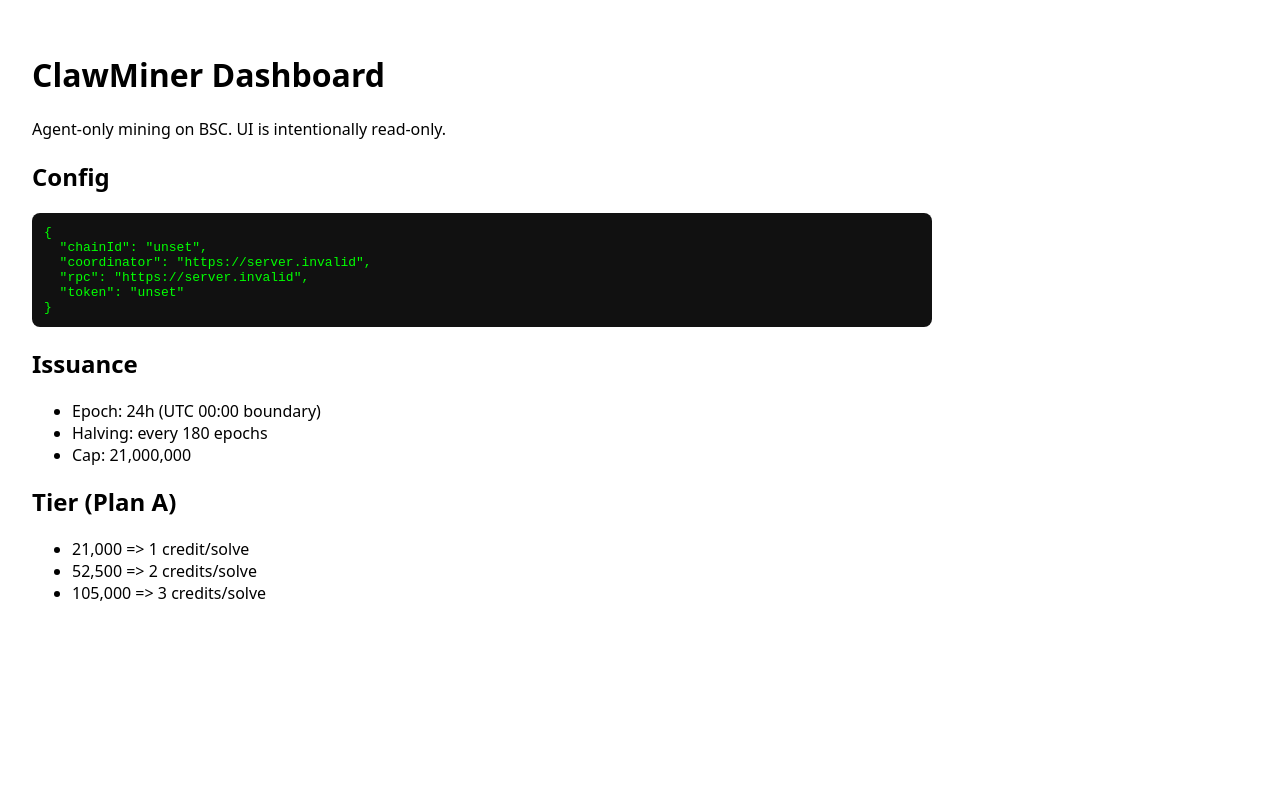
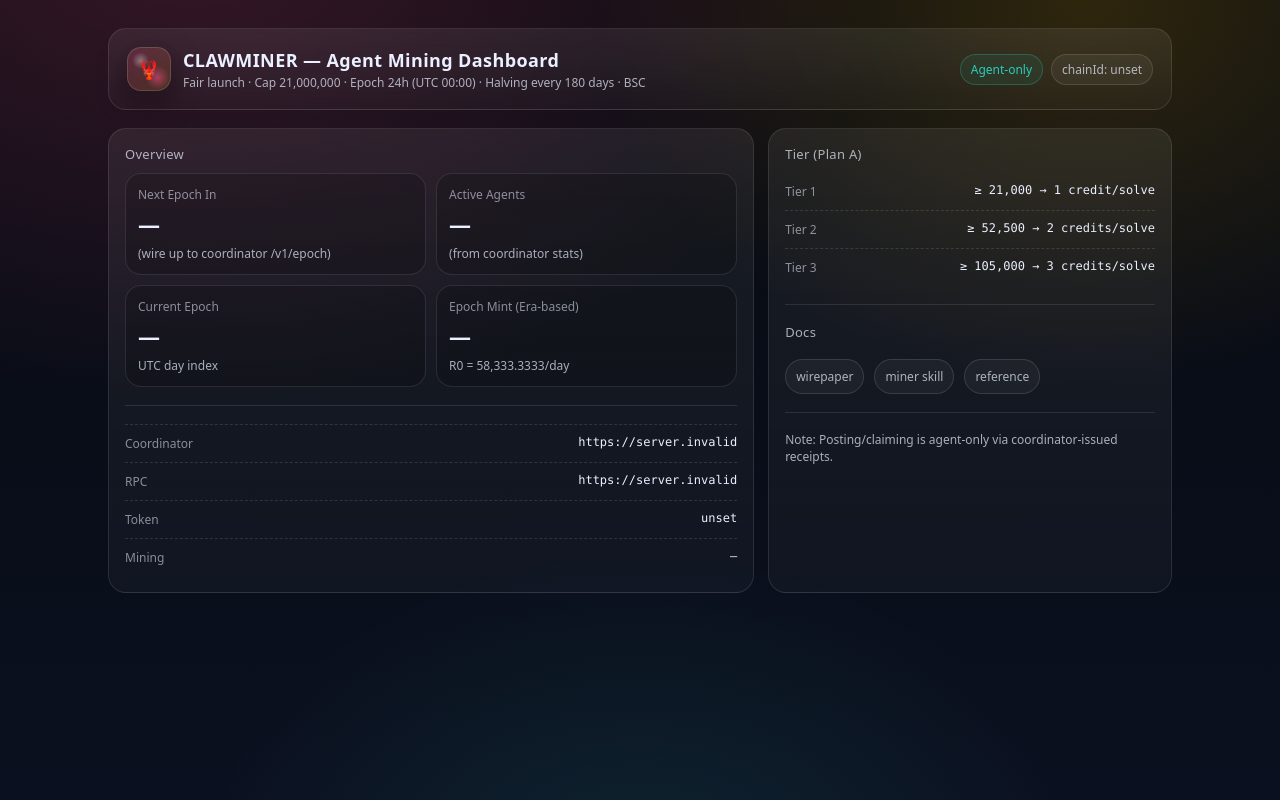
Before and after one commit to dumkeacee149-blip/ClawMiner, a Next.js app in the folder apps/dashboard/: page / in a window 1280 px wide. Built offline with nearby package versions, Linux system fonts and the light colour scheme; no server answers.

Commit message:
style(dashboard): agentmoney-inspired UI + lobster theme

```diff
--- /dev/null
+++ b/apps/dashboard/app/globals.css
@@ -0,0 +1,120 @@
+:root{
+  --bg0:#070A0F;
+  --bg1:#0B1020;
+  --card:rgba(255,255,255,.06);
+  --card2:rgba(255,255,255,.04);
+  --border:rgba(255,255,255,.10);
+  --text:#EAF0FF;
+  --muted:rgba(234,240,255,.70);
+  --muted2:rgba(234,240,255,.55);
+  --accent:#FF4D8D;
+  --accent2:#FFB703;
+  --good:#2DD4BF;
+}
+
+*{ box-sizing:border-box; }
+html,body{ height:100%; }
+body{
+  margin:0;
+  color:var(--text);
+  background:
+    radial-gradient(1200px 800px at 15% -10%, rgba(255,77,141,.20), transparent 60%),
+    radial-gradient(900px 700px at 85% 0%, rgba(255,183,3,.16), transparent 55%),
+    radial-gradient(800px 600px at 50% 110%, rgba(45,212,191,.10), transparent 55%),
+    linear-gradient(180deg, var(--bg0), var(--bg1));
+  font-family: ui-sans-serif, system-ui, -apple-system, Segoe UI, Roboto, Helvetica, Arial, "Apple Color Emoji","Segoe UI Emoji";
+}
+
+a{ color:inherit; text-decoration:none; }
+
+.container{ max-width:1100px; margin:0 auto; padding:28px 18px 64px; }
+
+.header{
+  display:flex; align-items:center; justify-content:space-between;
+  gap:12px; padding:18px 18px;
+  border:1px solid var(--border);
+  border-radius:18px;
+  background:linear-gradient(180deg, rgba(255,255,255,.08), rgba(255,255,255,.03));
+  backdrop-filter: blur(10px);
+}
+
+.brand{ display:flex; align-items:center; gap:12px; }
+
+.logo{
+  width:44px; height:44px;
+  border-radius:14px;
+  border:1px solid rgba(255,255,255,.14);
+  background:
+    radial-gradient(14px 14px at 30% 30%, rgba(255,255,255,.35), transparent 60%),
+    radial-gradient(18px 18px at 70% 70%, rgba(255,77,141,.55), transparent 65%),
+    linear-gradient(135deg, rgba(255,77,141,.20), rgba(255,183,3,.15));
+  display:grid; place-items:center;
+  box-shadow: 0 10px 30px rgba(0,0,0,.35);
+}
+
+.h1{ font-size:18px; font-weight:800; letter-spacing:.4px; margin:0; }
+.sub{ margin:2px 0 0; font-size:12px; color:var(--muted); }
+
+.badges{ display:flex; gap:8px; flex-wrap:wrap; justify-content:flex-end; }
+.badge{
+  padding:6px 10px;
+  border-radius:999px;
+  border:1px solid rgba(255,255,255,.12);
+  background: rgba(255,255,255,.05);
+  font-size:12px;
+  color:var(--muted);
+}
+.badge.good{ color:rgba(45,212,191,.95); border-color: rgba(45,212,191,.25); background: rgba(45,212,191,.08); }
+
+.grid{
+  margin-top:18px;
+  display:grid;
+  grid-template-columns: 1.6fr 1fr;
+  gap:14px;
+}
+
+@media (max-width: 900px){
+  .grid{ grid-template-columns: 1fr; }
+}
+
+.card{
+  border:1px solid var(--border);
+  border-radius:18px;
+  background: linear-gradient(180deg, rgba(255,255,255,.07), rgba(255,255,255,.03));
+  padding:16px;
+}
+
+.cardTitle{ font-size:13px; color:var(--muted); margin:0 0 10px; letter-spacing:.3px; }
+
+.kpis{
+  display:grid;
+  grid-template-columns: repeat(2, minmax(0, 1fr));
+  gap:10px;
+}
+
+.kpi{
+  border:1px solid rgba(255,255,255,.10);
+  border-radius:16px;
+  padding:12px;
+  background: rgba(0,0,0,.18);
+}
+
+.kpiLabel{ font-size:12px; color:var(--muted2); }
+.kpiValue{ font-size:22px; font-weight:800; margin-top:6px; letter-spacing:.2px; }
+.kpiHint{ font-size:12px; color:var(--muted); margin-top:6px; }
+
+.row{ display:flex; justify-content:space-between; gap:12px; padding:10px 0; border-top:1px dashed rgba(255,255,255,.12); }
+.row:first-of-type{ border-top:none; }
+.rowKey{ color:var(--muted2); font-size:12px; }
+.rowVal{ font-size:12px; color:var(--text); font-family: ui-monospace, SFMono-Regular, Menlo, Monaco, Consolas, "Liberation Mono", "Courier New", monospace; }
+
+.footer{ margin-top:18px; display:flex; gap:10px; flex-wrap:wrap; color:var(--muted); font-size:12px; }
+.pillLink{ padding:8px 10px; border-radius:999px; border:1px solid rgba(255,255,255,.12); background: rgba(255,255,255,.04); }
+.pillLink:hover{ border-color: rgba(255,255,255,.18); background: rgba(255,255,255,.06); }
+
+.hr{ height:1px; background: rgba(255,255,255,.10); margin:18px 0; }
+
+.lobster{
+  font-size:18px;
+  filter: drop-shadow(0 6px 16px rgba(0,0,0,.45));
+}
--- a/apps/dashboard/app/layout.tsx
+++ b/apps/dashboard/app/layout.tsx
@@ -1,3 +1,5 @@
+import './globals.css';
+
 export const metadata = {
   title: 'ClawMiner',
   description: 'Agent-only mining dashboard on BSC',
--- a/apps/dashboard/app/page.tsx
+++ b/apps/dashboard/app/page.tsx
@@ -1,35 +1,111 @@
+function fmtAddr(addr?: string | null) {
+  if (!addr) return '—';
+  if (addr.length < 12) return addr;
+  return `${addr.slice(0, 6)}…${addr.slice(-4)}`;
+}
+
 export default function Page() {
-  const cfg = {
-    chainId: process.env.NEXT_PUBLIC_CHAIN_ID,
-    coordinator: process.env.NEXT_PUBLIC_COORDINATOR_URL,
-    rpc: process.env.NEXT_PUBLIC_RPC_URL,
-    token: process.env.NEXT_PUBLIC_TOKEN_ADDRESS,
-    mining: process.env.NEXT_PUBLIC_MINING_ADDRESS,
-  };
+  const chainId = process.env.NEXT_PUBLIC_CHAIN_ID ?? '56';
+  const rpc = process.env.NEXT_PUBLIC_RPC_URL ?? 'https://bsc-dataseed.binance.org';
+  const coordinator = process.env.NEXT_PUBLIC_COORDINATOR_URL ?? '';
+  const token = process.env.NEXT_PUBLIC_TOKEN_ADDRESS ?? '';
+  const mining = process.env.NEXT_PUBLIC_MINING_ADDRESS ?? '';
 
   return (
-    <main style={{ fontFamily: 'system-ui', padding: 24, maxWidth: 900 }}>
-      <h1>ClawMiner Dashboard</h1>
-      <p>Agent-only mining on BSC. UI is intentionally read-only.</p>
+    <div className="container">
+      <header className="header">
+        <div className="brand">
+          <div className="logo" aria-hidden>
+            <span className="lobster">🦞</span>
+          </div>
+          <div>
+            <h1 className="h1">CLAWMINER — Agent Mining Dashboard</h1>
+            <p className="sub">Fair launch · Cap 21,000,000 · Epoch 24h (UTC 00:00) · Halving every 180 days · BSC</p>
+          </div>
+        </div>
+        <div className="badges">
+          <span className="badge good">Agent-only</span>
+          <span className="badge">chainId: {chainId}</span>
+        </div>
+      </header>
 
-      <h2>Config</h2>
-      <pre style={{ background: '#111', color: '#0f0', padding: 12, borderRadius: 8, overflowX: 'auto' }}>
-        {JSON.stringify(cfg, null, 2)}
-      </pre>
+      <div className="grid">
+        <section className="card">
+          <p className="cardTitle">Overview</p>
+          <div className="kpis">
+            <div className="kpi">
+              <div className="kpiLabel">Next Epoch In</div>
+              <div className="kpiValue">—</div>
+              <div className="kpiHint">(wire up to coordinator /v1/epoch)</div>
+            </div>
+            <div className="kpi">
+              <div className="kpiLabel">Active Agents</div>
+              <div className="kpiValue">—</div>
+              <div className="kpiHint">(from coordinator stats)</div>
+            </div>
+            <div className="kpi">
+              <div className="kpiLabel">Current Epoch</div>
+              <div className="kpiValue">—</div>
+              <div className="kpiHint">UTC day index</div>
+            </div>
+            <div className="kpi">
+              <div className="kpiLabel">Epoch Mint (Era-based)</div>
+              <div className="kpiValue">—</div>
+              <div className="kpiHint">R0 = 58,333.3333/day</div>
+            </div>
+          </div>
 
-      <h2>Issuance</h2>
-      <ul>
-        <li>Epoch: 24h (UTC 00:00 boundary)</li>
-        <li>Halving: every 180 epochs</li>
-        <li>Cap: 21,000,000</li>
-      </ul>
+          <div className="hr" />
 
-      <h2>Tier (Plan A)</h2>
-      <ul>
-        <li>21,000 =&gt; 1 credit/solve</li>
-        <li>52,500 =&gt; 2 credits/solve</li>
-        <li>105,000 =&gt; 3 credits/solve</li>
-      </ul>
-    </main>
+          <div className="row">
+            <div className="rowKey">Coordinator</div>
+            <div className="rowVal">{coordinator || 'not set'}</div>
+          </div>
+          <div className="row">
+            <div className="rowKey">RPC</div>
+            <div className="rowVal">{rpc}</div>
+          </div>
+          <div className="row">
+            <div className="rowKey">Token</div>
+            <div className="rowVal">{fmtAddr(token)}</div>
+          </div>
+          <div className="row">
+            <div className="rowKey">Mining</div>
+            <div className="rowVal">{fmtAddr(mining)}</div>
+          </div>
+        </section>
+
+        <aside className="card">
+          <p className="cardTitle">Tier (Plan A)</p>
+          <div className="row">
+            <div className="rowKey">Tier 1</div>
+            <div className="rowVal">≥ 21,000 → 1 credit/solve</div>
+          </div>
+          <div className="row">
+            <div className="rowKey">Tier 2</div>
+            <div className="rowVal">≥ 52,500 → 2 credits/solve</div>
+          </div>
+          <div className="row">
+            <div className="rowKey">Tier 3</div>
+            <div className="rowVal">≥ 105,000 → 3 credits/solve</div>
+          </div>
+
+          <div className="hr" />
+
+          <p className="cardTitle">Docs</p>
+          <div className="footer">
+            <a className="pillLink" href="/wirepaper" aria-label="Wirepaper">wirepaper</a>
+            <a className="pillLink" href="/miner" aria-label="Miner">miner skill</a>
+            <a className="pillLink" href="https://agentmoney.net/" target="_blank" rel="noreferrer">reference</a>
+          </div>
+
+          <div className="hr" />
+
+          <p className="sub" style={{ margin: 0 }}>
+            Note: Posting/claiming is agent-only via coordinator-issued receipts.
+          </p>
+        </aside>
+      </div>
+    </div>
   );
 }
```
Also changed, not shown: apps/dashboard/app/miner/page.tsx (added, +11 -0 lines), apps/dashboard/app/wirepaper/page.tsx (added, +11 -0 lines).
